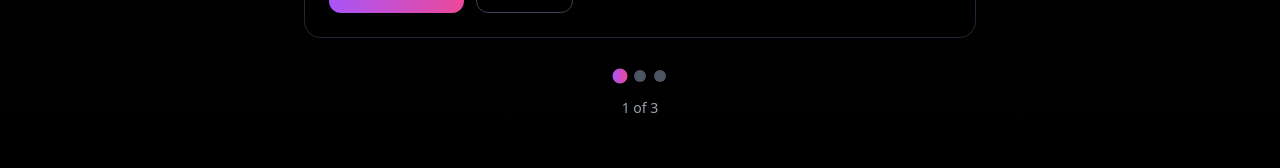
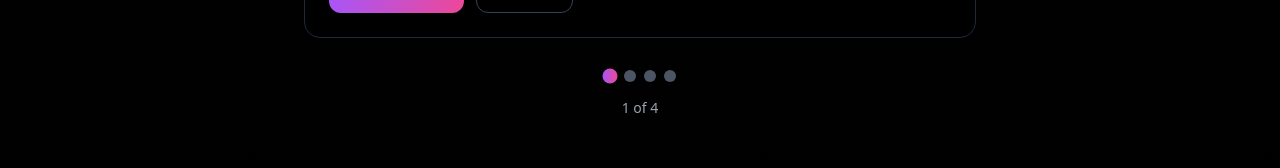
Before and after one commit to mitchellwanjiru/my-portfolio, a React (Vite) app in the folder project/: page / in a window 1280 px wide. Shown: the part 2301-2469 px from the top of the page. Built offline with nearby package versions, Linux system fonts and the light colour scheme.

Commit message:
fix: add Chipua Africa project details to portfolio

```diff
--- a/project/src/App.tsx
+++ b/project/src/App.tsx
@@ -48,6 +48,14 @@ function App() {
       githubUrl: "https://github.com/mitchellwanjiru/school_project"
     },
     {
+      title: "Chipua Africa Website",
+      description: "Chipua Africa is a clean, modern website designed to promote opportunities, innovation, and growth in football across the African continent.",
+      image: "https://res.cloudinary.com/dgs7wqzhg/image/upload/v1751647650/Screenshot_2025-07-04_193915_xbd0rf.png",
+      tags: ["Nextjs", "Vercel", "Emailjs"],
+      liveUrl: "https://chipua-web-v1.vercel.app/",
+      githubUrl: "https://github.com/mitchellwanjiru/Chipua-web"
+    },
+        {
       title: "E-Book Website",
       description: "A beautiful website designed for purchasing E-books",
       image: "https://res.cloudinary.com/dgs7wqzhg/image/upload/v1750333119/Screenshot_2025-06-19_143810_mi8e8b.png",
@@ -55,14 +63,6 @@ function App() {
       liveUrl: "https://mitchellwanjiru.github.io/docs/",
       githubUrl: "https://github.com/mitchellwanjiru/docs"
     },
-    // {
-    //   title: "KALRO Landing page",
-    //   description: "Cross-platform fitness tracking app with workout plans, progress tracking, and social features for motivation.",
-    //   image: "https://images.pexels.com/photos/1552242/pexels-photo-1552242.jpeg?auto=compress&cs=tinysrgb&w=800&h=600&dpr=1",
-    //   tags: ["React Native", "Firebase", "Redux", "Expo"],
-    //   liveUrl: "https://example.com",
-    //   githubUrl: "https://github.com/example/fitness-app"
-    // },
     // {
     //   title: "Blockchain Voting System",
     //   description: "Secure and transparent voting system built on blockchain technology ensuring immutable and verifiable elections.",
```
